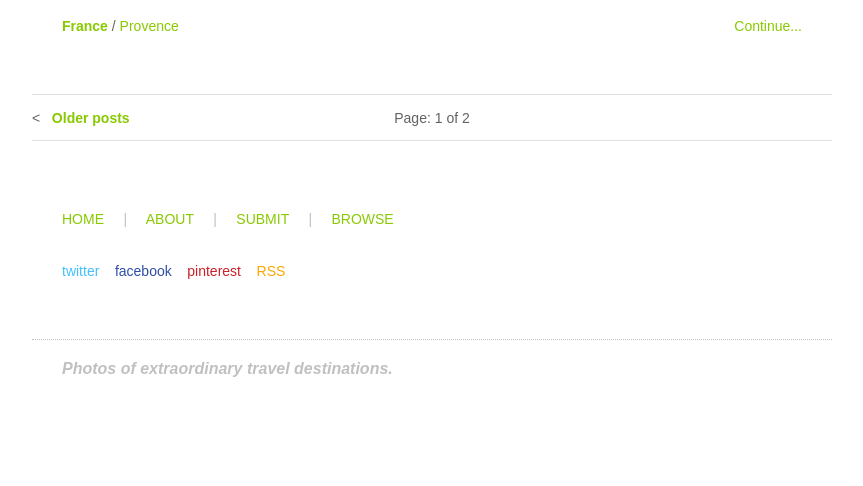
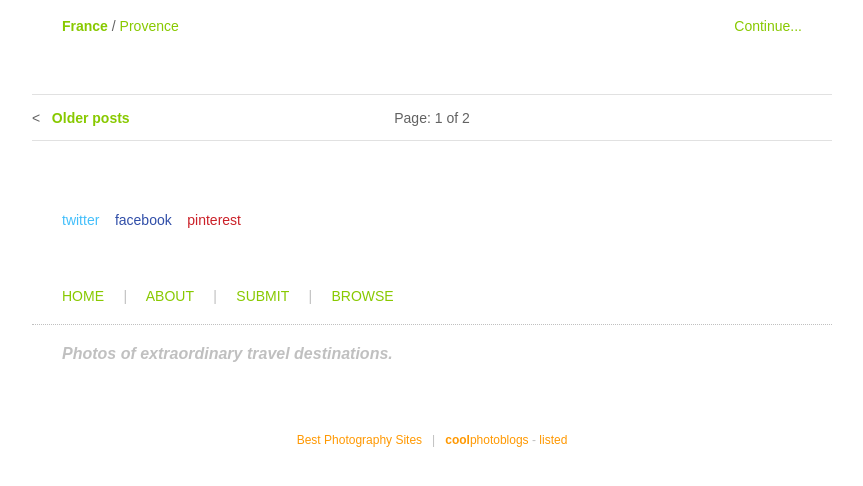
Before and after one commit to crawlingout/unexplored, a Jekyll site: the page built from index.html, in a window 1280 px wide and 1400 px high, scrolled down 6458 px. Shown: the part 803-1289 px from the top of the window, without its empty margins (33-896 px from the left). Built offline with Jekyll 4.4.1, drawn with Linux system fonts in a browser that asks for light colours; Markdown is read by kramdown in place of the engine named in the settings; the list of posts is cut into pages by our own code; comment, search, counter and statistics services are not loaded.

Commit message:
Backlinks

```diff
--- a/_includes/foot.html
+++ b/_includes/foot.html
@@ -1,10 +1,11 @@
       <div id="footer">
+
+        <div class="subscribe">
+          <br /><a class="twittercolor" href="https://twitter.com/unXpl0red">twitter</a> &nbsp;&nbsp; <a class="facebookcolor" href="https://www.facebook.com/unexploredparadises">facebook</a> &nbsp;&nbsp; <a class="pinterestcolor" href="http://www.pinterest.com/unXplored/">pinterest</a> <!-- &nbsp;&nbsp; <a class="rsscolor" href="http://unexploredparadises.eu/feed.xml">RSS</a> -->
+        </div>
+
         <div class="bottom_menu">
           <a href="/">HOME</a> &nbsp;&nbsp;&nbsp;&nbsp;|&nbsp;&nbsp;&nbsp;&nbsp; <a href="/about/">ABOUT</a> &nbsp;&nbsp;&nbsp;&nbsp;|&nbsp;&nbsp;&nbsp;&nbsp; <a href="/submit">SUBMIT</a> &nbsp;&nbsp;&nbsp;&nbsp;|&nbsp;&nbsp;&nbsp;&nbsp; <a href="/browse/">BROWSE</a>
-        </div>
-
-        <div class="subscribe">
-          <br /><a class="twittercolor" href="https://twitter.com/unXpl0red">twitter</a> &nbsp;&nbsp; <a class="facebookcolor" href="https://www.facebook.com/unexploredparadises">facebook</a> &nbsp;&nbsp; <a class="pinterestcolor" href="http://www.pinterest.com/unXplored/">pinterest</a> &nbsp;&nbsp; <a class="rsscolor" href="http://unexploredparadises.eu/feed.xml">RSS</a>
         </div>
 
         <div id="secondaryfooter">
@@ -14,6 +15,13 @@
             <strong>"off the beaten path" travel inspiration</strong>
           {% endif %}
         </div>
+
+        {% if page.title == 'unexplored paradises' %}
+        <div id="backlinks">
+          <a href="http://photoprobable.com/">Best Photography Sites</a> &nbsp;&nbsp;|&nbsp;&nbsp;
+          <a href="http://www.coolphotoblogs.com/"><b>cool</b>photoblogs</a> - <a href="http://www.coolphotoblogs.com/profile27571">listed</a>
+        </div>
+        {% endif %}
       </div>
 
     </div>
--- a/css/style.css
+++ b/css/style.css
@@ -276,12 +276,12 @@ button::-moz-focus-inner { border: 0; }
 }
 
 #footer {
-    color: #C0C0C0;
-    padding: 30px 0 150px;
+    color: #c0c0c0;
+    padding: 15px 0 150px;
 }
 
 #footer .subscribe {
-    padding: 20px 30px;
+    padding: 0 30px 60px;
 }
 
 #links {
@@ -453,10 +453,24 @@ button::-moz-focus-inner { border: 0; }
     border-top: 1px dotted silver;
     font-size: 16px;
     font-style: italic;
-    margin-top: 40px;
+    margin-top: 20px;
     padding: 20px 30px;
 }
 
 .bottom_menu {
     padding: 0 30px;
 }
+
+#backlinks {
+    font-size: 12px;
+    margin: 50px 30px 0;
+    text-align: center;
+}
+
+#backlinks a {
+    color: #ff9800;
+}
+
+#backlinks a:hover {
+    text-decoration: underline;
+}
```
